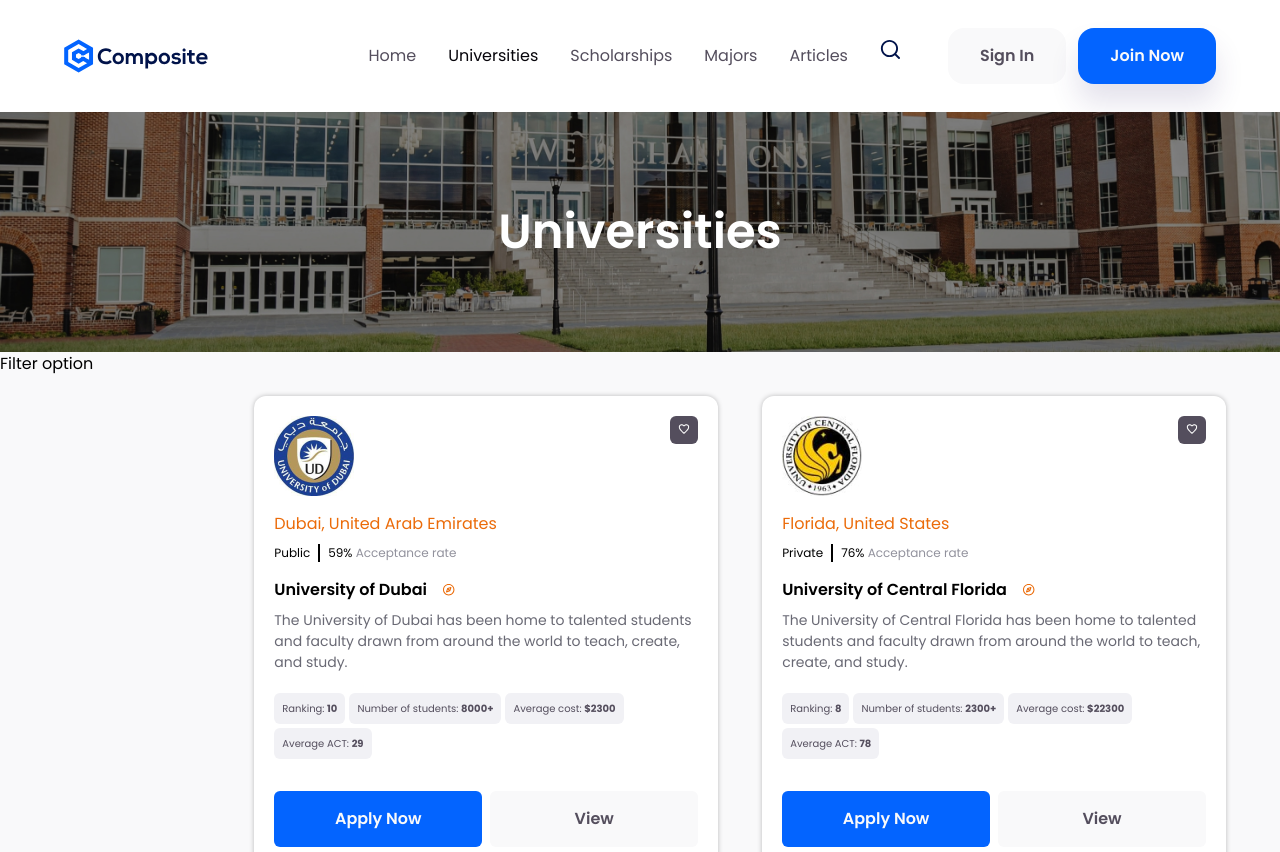
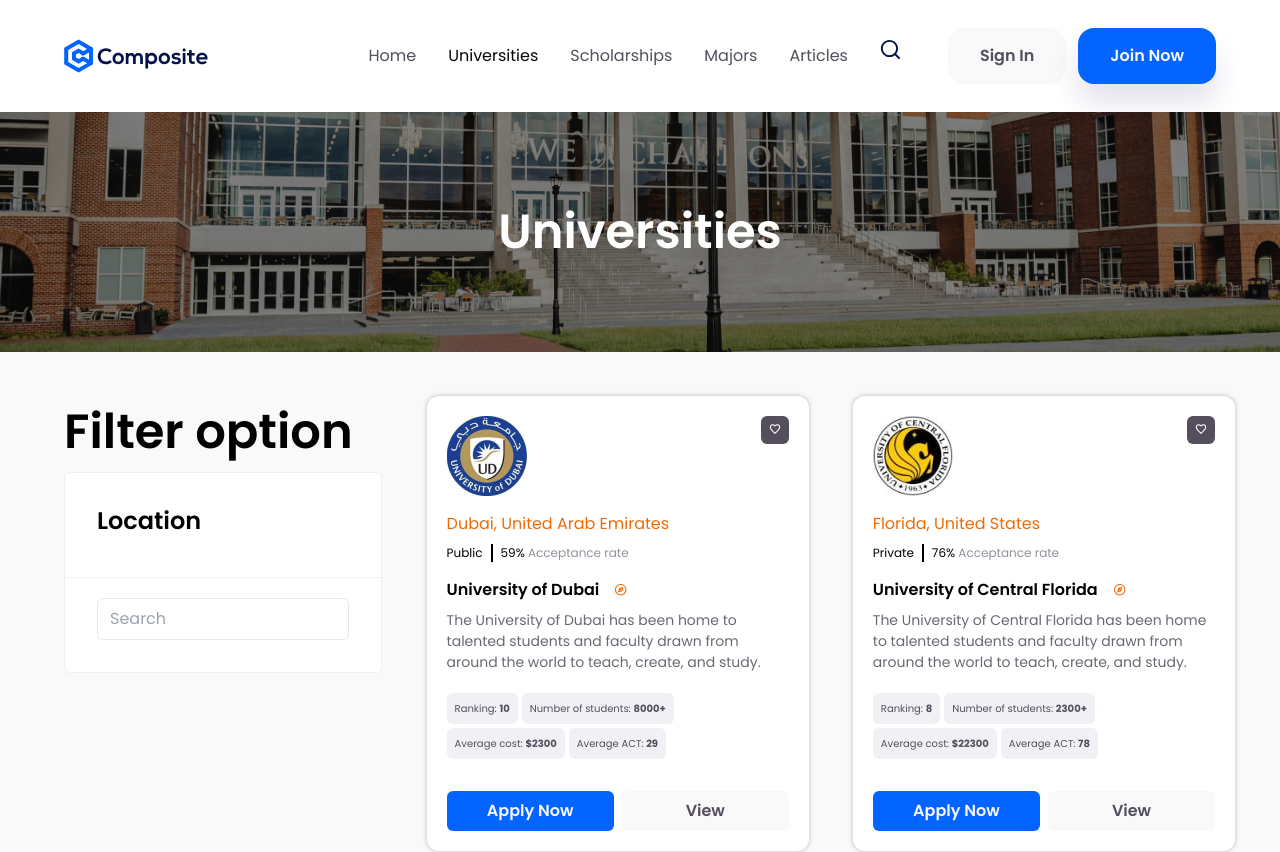
Before and after one commit to shruti271/university_listing_nextjs, a Next.js app in the folder compo-frontend/: page /universities in a window 1280 px wide. Shown: the top 852 px of the page. Built offline with nearby package versions, Linux system fonts and the light colour scheme.

Commit message:
Add search location element

```diff
--- /dev/null
+++ b/compo-frontend/components/filter/Filter.js
@@ -0,0 +1,11 @@
+import SearchLocation from './SearchLocation';
+
+const Filter = () => {
+  return (
+    <div>
+      <SearchLocation />
+    </div>
+  );
+};
+
+export default Filter;
--- /dev/null
+++ b/compo-frontend/components/filter/SearchLocation.js
@@ -0,0 +1,30 @@
+import { useState } from 'react';
+import { useSearch } from './hooks';
+
+const SearchLocation = ({ className = '' }) => {
+  const [searchValue, handleSearchChange] = useSearch('');
+
+  return (
+    <div
+      className={`bg-colorWhite border border-[#F0F0F0] rounded-md ${className}`}
+    >
+      <div className="p-8 pb-10 border-b border-[#F0F0F0]">
+        <h4 className="font-semibold text-2xl">Location</h4>
+      </div>
+      <div className="px-8 pt-5 pb-8">
+        <form>
+          <input
+            type="search"
+            name="searchLocation"
+            placeholder="Search"
+            value={searchValue}
+            onChange={handleSearchChange}
+            className="border px-3 py-2 w-full outline-none rounded-md"
+          />
+        </form>
+      </div>
+    </div>
+  );
+};
+
+export default SearchLocation;
--- /dev/null
+++ b/compo-frontend/components/filter/hooks.js
@@ -0,0 +1,11 @@
+import { useState } from 'react';
+
+export const useSearch = (initialValue) => {
+  const [searchValue, setSearchValue] = useState(initialValue);
+  const handleSearchChange = (e) => {
+    e.preventDefault();
+    setSearchValue(e.target.value);
+  };
+
+  return [searchValue, handleSearchChange];
+};
--- a/compo-frontend/components/university-sections/universities-section/UniversityCard.js
+++ b/compo-frontend/components/university-sections/universities-section/UniversityCard.js
@@ -65,7 +65,7 @@ const UniversityCard = ({ university }) => {
         <Link href={linkApply} passHref>
           <PrimaryButton
             type="button"
-            className="basis-1/2 !rounded-md text-[0.75rem] md:text-[0.75rem]"
+            className="basis-1/2 !rounded-md text-[0.75rem] md:text-[0.75rem] !p-2"
           >
             Apply Now
           </PrimaryButton>
@@ -74,7 +74,7 @@ const UniversityCard = ({ university }) => {
           <PrimaryButton
             isPrimary={false}
             type="button"
-            className="basis-1/2 !rounded-md text-[0.75rem] md:text-[0.75rem]"
+            className="basis-1/2 !rounded-md text-[0.75rem] md:text-[0.75rem] !p-2"
           >
             View
           </PrimaryButton>
--- a/compo-frontend/pages/universities/index.js
+++ b/compo-frontend/pages/universities/index.js
@@ -1,3 +1,4 @@
+import Filter from '../../components/filter/Filter';
 import HeroSection from '../../components/university-sections/hero-section/HeroSection';
 import UniversitiesSection from '../../components/university-sections/universities-section/UniversitiesSection';
 
@@ -6,8 +7,11 @@ const Universities = () => {
     <div className="bg-colorPale">
       <HeroSection />
       <div className="lg:flex">
-        <section className="lg:basis-1/5 hidden lg:block">
-          <h2>Filter option</h2>
+        <section className="lg:basis-[552px] hidden lg:block pl-16">
+          <h2 className="font-semibold text-3xl xl:text-5xl mb-4 mt-14">
+            Filter option
+          </h2>
+          <Filter />
         </section>
         <UniversitiesSection />
       </div>
```
